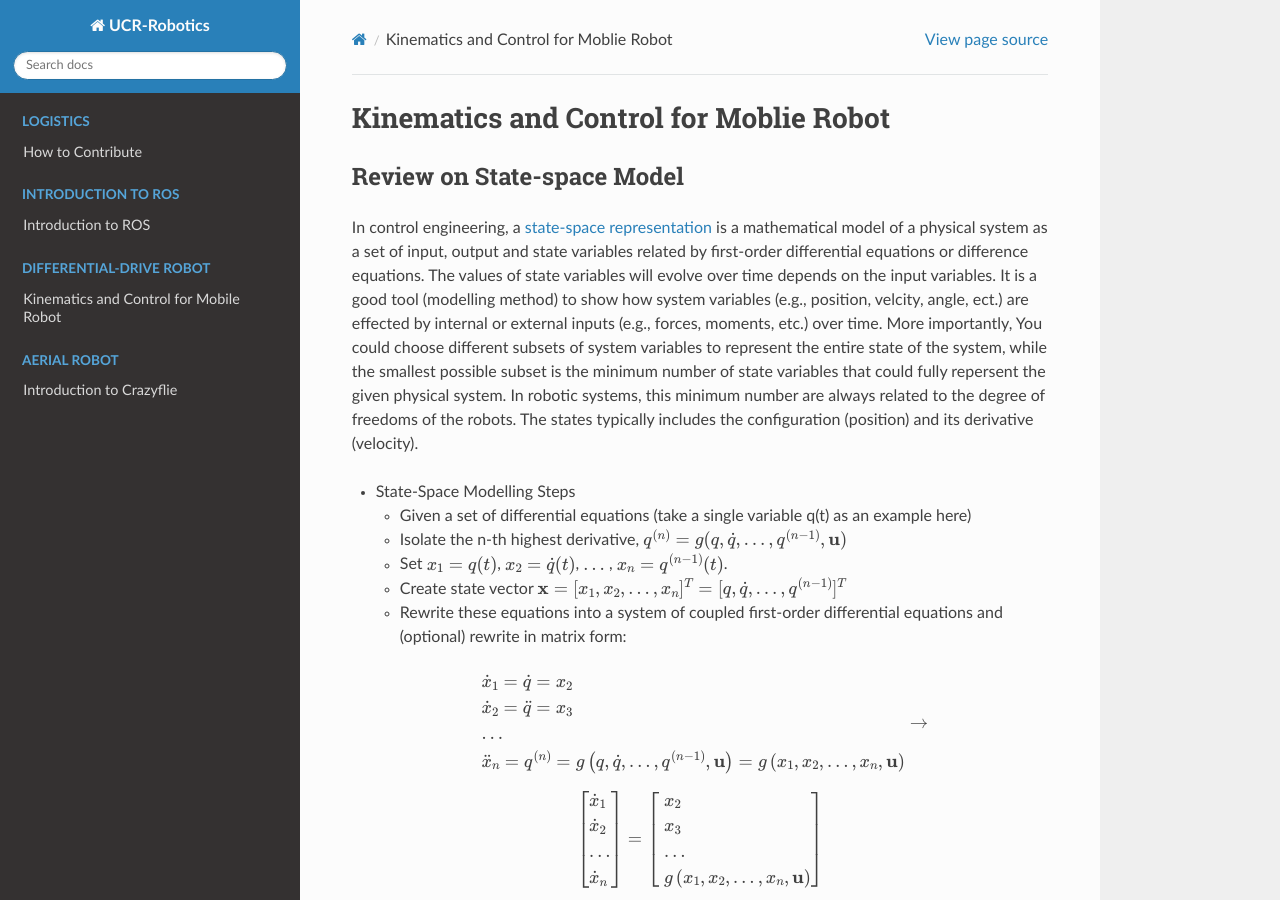
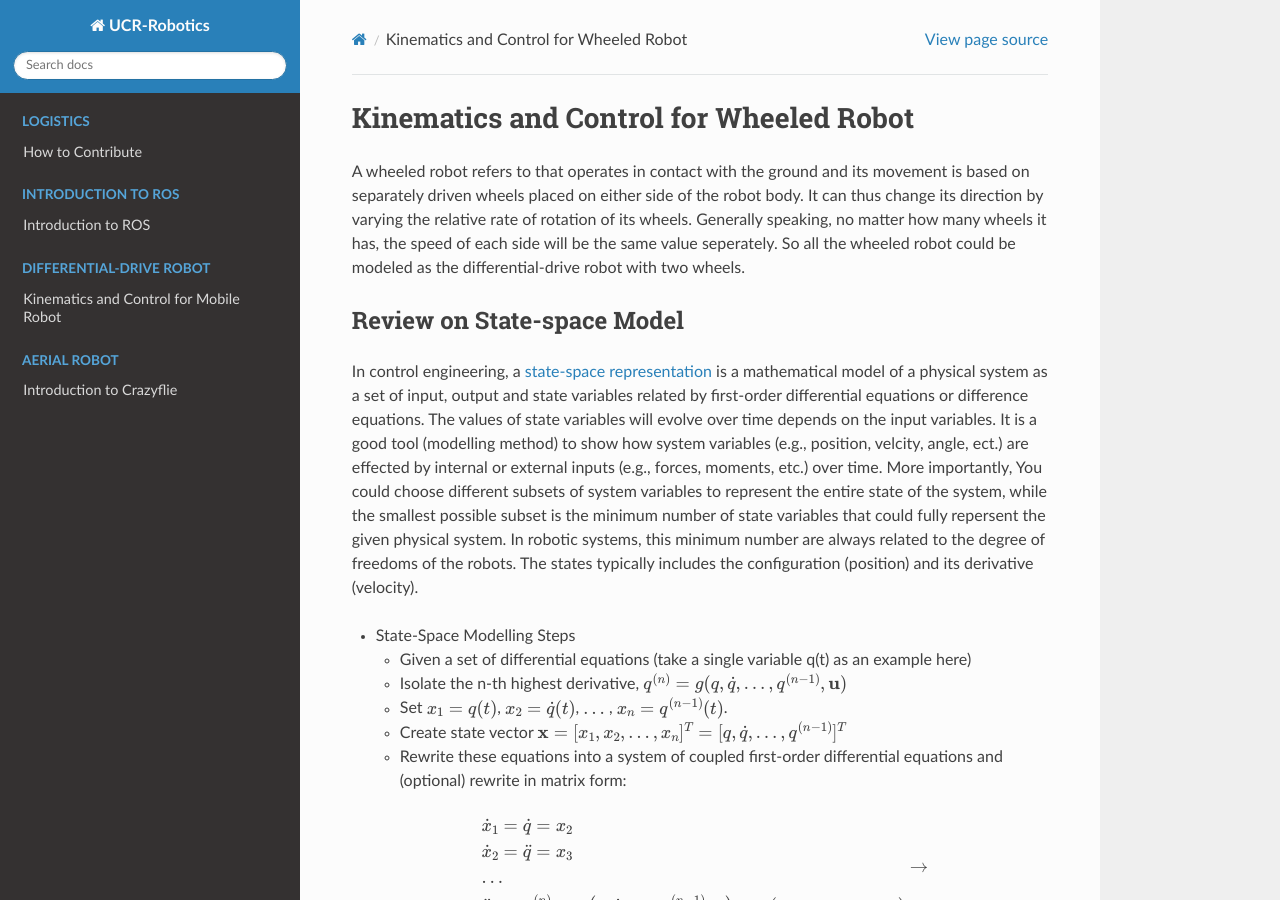
Before and after one commit to UCR-Robotics/UCR-Robotics, a Sphinx documentation site: the page built from docs/tbot/moRbt.rst, in a window 1280 px wide and 900 px high. Built offline with Sphinx 7.4.7 and the Read the Docs theme 2.0.0, drawn with Linux system fonts in a browser that asks for light colours.

Commit message:
Update moRbt.rst

```diff
--- a/docs/tbot/moRbt.rst
+++ b/docs/tbot/moRbt.rst
@@ -1,5 +1,11 @@
-Kinematics and Control for Moblie Robot
+Kinematics and Control for Wheeled Robot
 ====================
+
+A wheeled robot refers to that operates in contact with the ground and its movement is based on separately driven wheels placed on either side of the robot body.
+It can thus change its direction by varying the relative rate of rotation of its wheels.
+Generally speaking, no matter how many wheels it has, the speed of each side will be the same value seperately.
+So all the wheeled robot could be modeled as the differential-drive robot with two wheels.
+
 Review on State-space Model
 --------
 
```
